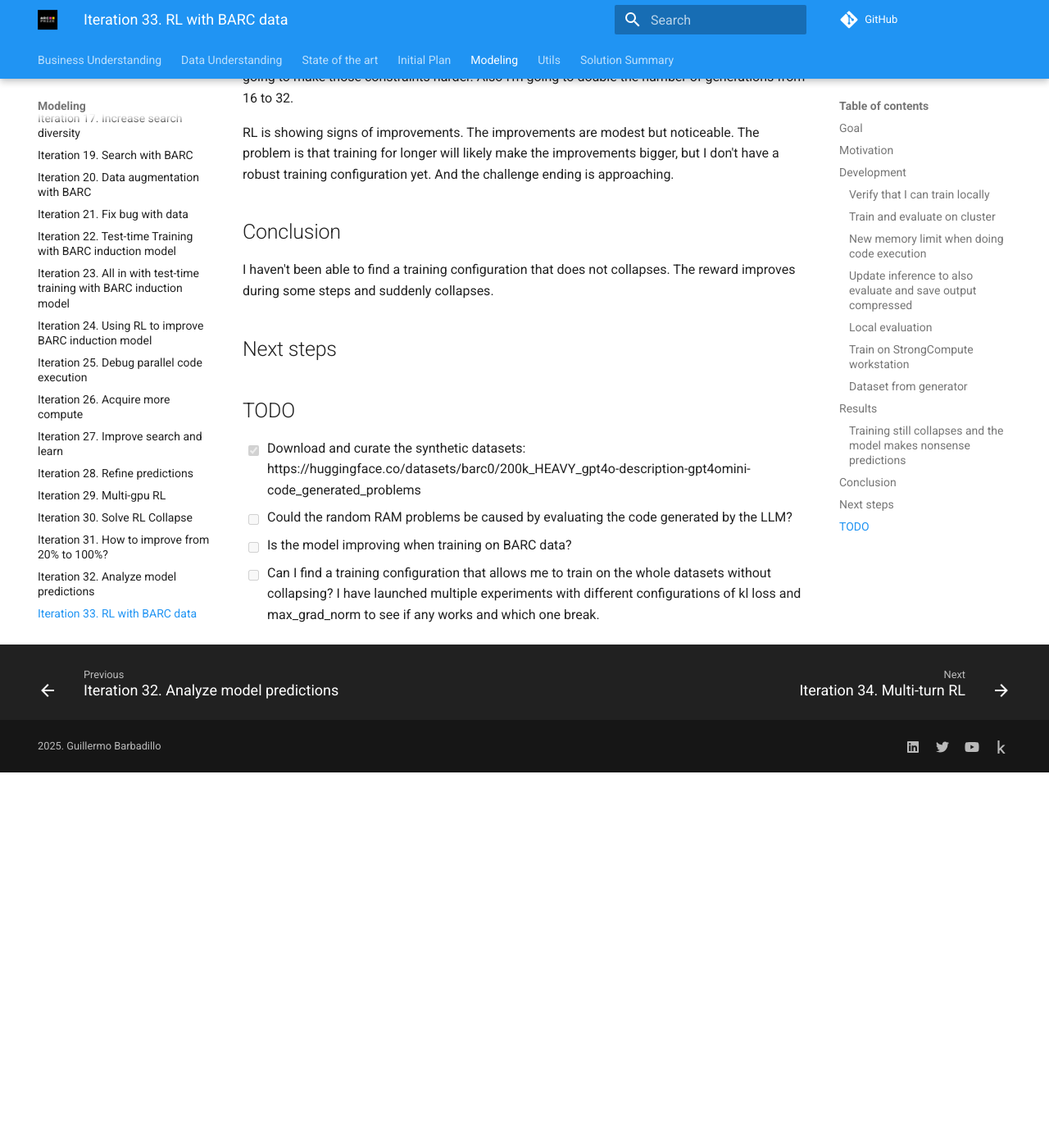
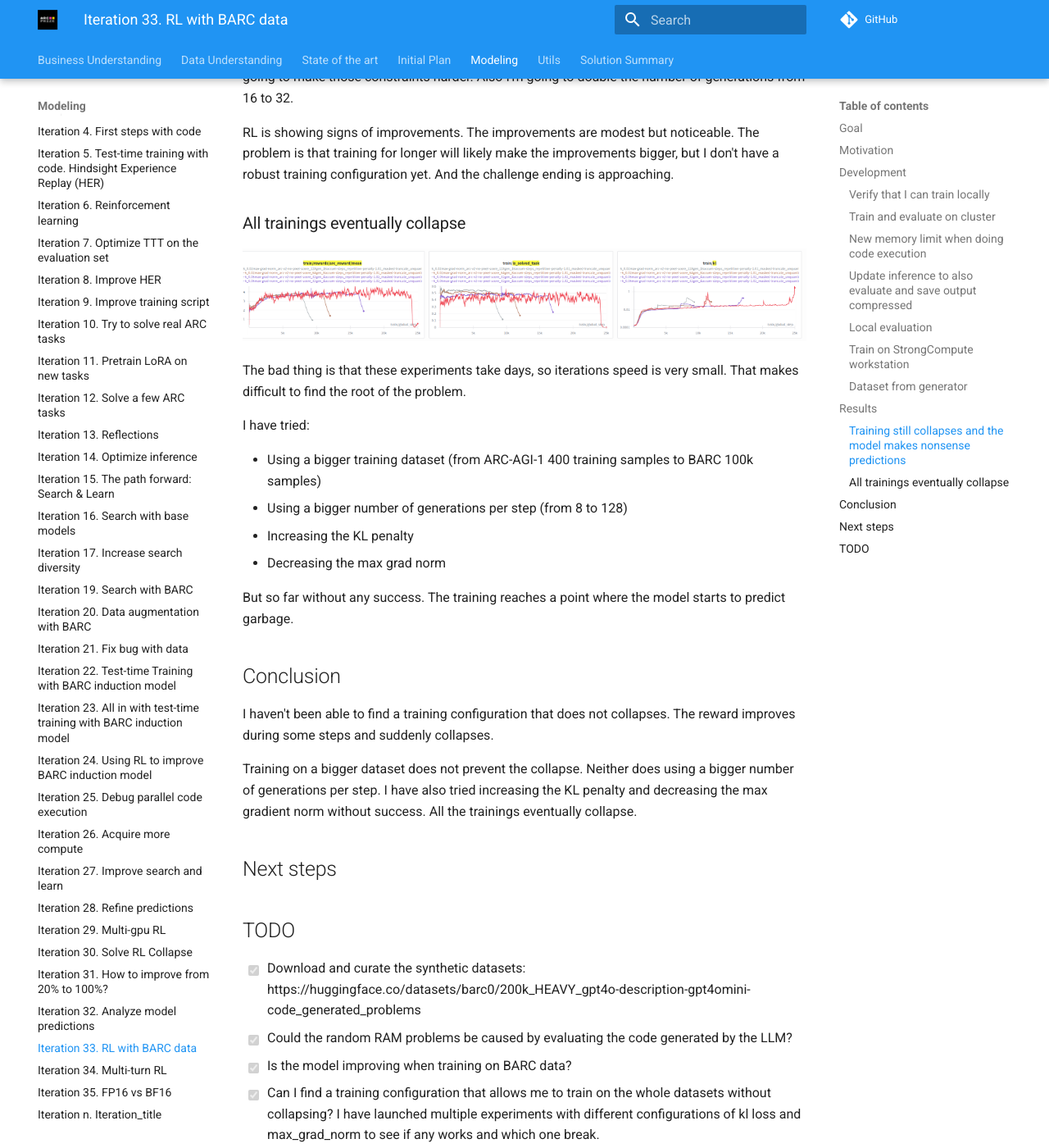
Before and after one commit to ironbar/arc25, an MkDocs documentation site: the page built from docs/modeling/Iteration_33_rl_barc.md, in a window 1280 px wide and 1400 px high, scrolled down 3955 px. Shown: the whole window at 82% size. Built offline with MkDocs 1.6.1 and Material for MkDocs 9.7.7, drawn with Linux system fonts in a browser that asks for light colours; comment, search, counter and statistics services are not loaded; before the commit the page ends 4897 px from its top, so only the background shows below that.

Commit message:
updated documentation

```diff
--- a/docs/modeling/Iteration_33_rl_barc.md
+++ b/docs/modeling/Iteration_33_rl_barc.md
@@ -776,18 +776,38 @@
 The problem is that training for longer will likely make the improvements bigger, but I don't have a robust training configuration yet.
 And the challenge ending is approaching.
 
+### All trainings eventually collapse
+
+![alt text](res/1761992341269_image.png)
+
+The bad thing is that these experiments take days, so iterations speed is very small. That makes difficult
+to find the root of the problem.
+
+I have tried:
+
+- Using a bigger training dataset (from ARC-AGI-1 400 training samples to BARC 100k samples)
+- Using a bigger number of generations per step (from 8 to 128)
+- Increasing the KL penalty
+- Decreasing the max grad norm
+
+But so far without any success. The training reaches a point where the model starts to predict garbage.
+
 ## Conclusion
 
 I haven't been able to find a training configuration that does not collapses. The reward improves during some steps
 and suddenly collapses.
+
+Training on a bigger dataset does not prevent the collapse. Neither does using a bigger number of generations per step.
+I have also tried increasing the KL penalty and decreasing the max gradient norm without success. All the trainings
+eventually collapse.
 
 ## Next steps
 
 ## TODO
 
 - [x] Download and curate the synthetic datasets: https://huggingface.co/datasets/barc0/200k_HEAVY_gpt4o-description-gpt4omini-code_generated_problems
-- [ ] Could the random RAM problems be caused by evaluating the code generated by the LLM?
-- [ ] Is the model improving when training on BARC data?
-- [ ] Can I find a training configuration that allows me to train on the whole datasets without collapsing?
+- [x] Could the random RAM problems be caused by evaluating the code generated by the LLM?
+- [x] Is the model improving when training on BARC data?
+- [x] Can I find a training configuration that allows me to train on the whole datasets without collapsing?
   I have launched multiple experiments with different configurations of kl loss and max_grad_norm to see
   if any works and which one break.
```
Also changed, not shown: docs/modeling/res/1761992341269_image.png (added).
